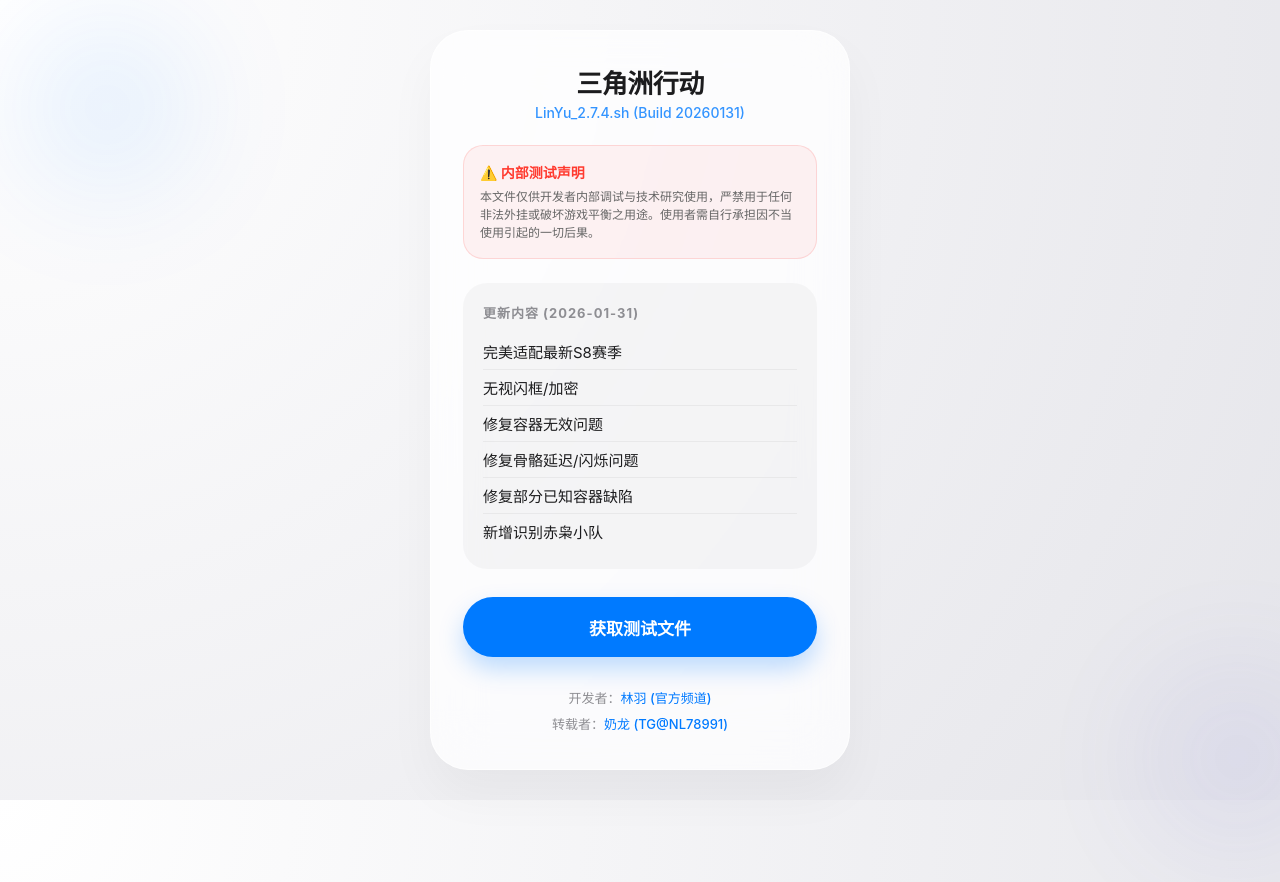
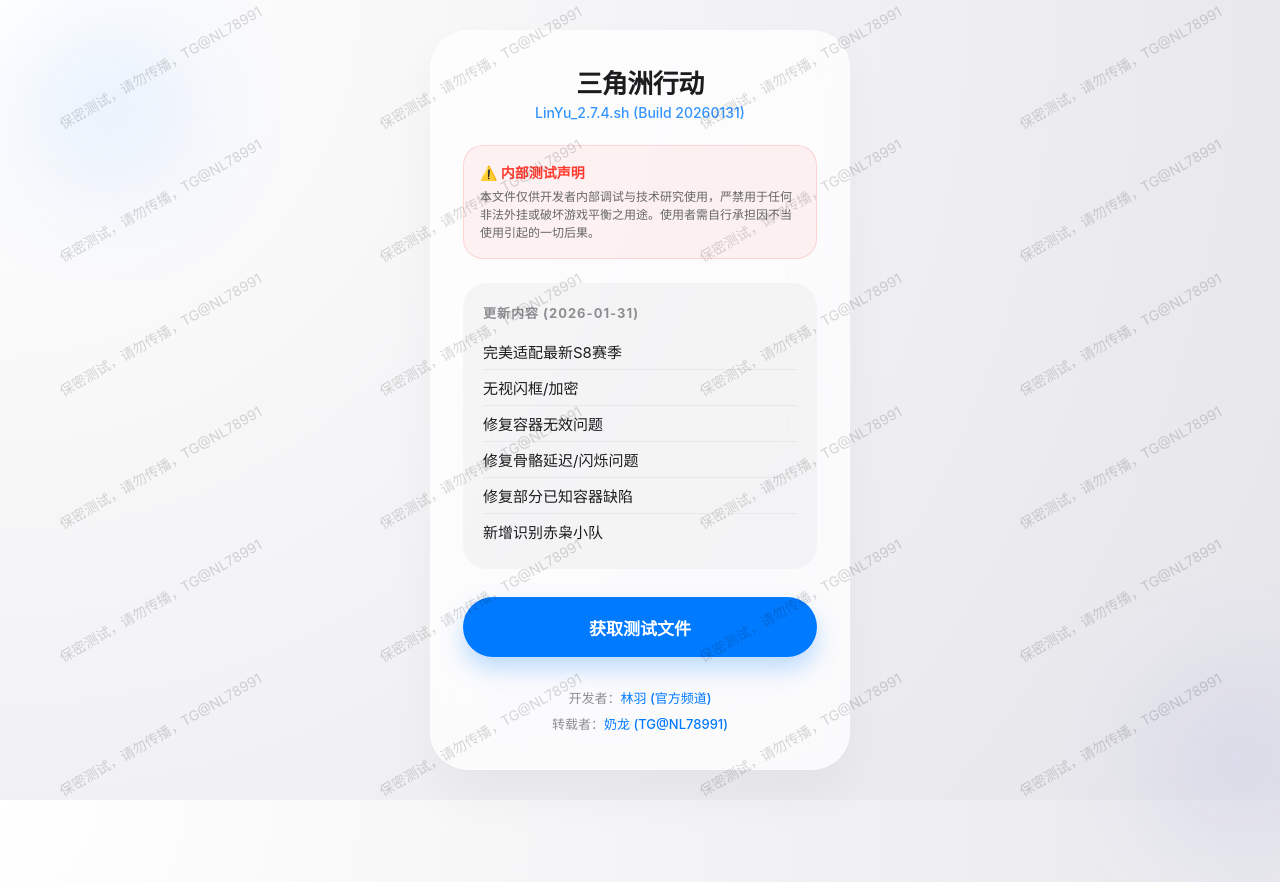
Before and after one commit to nailong78/LinYu_DF_Share, a plain HTML site: page index.html in a window 1280 px wide. Shown: the top 882 px of the page. Drawn offline with Linux system fonts and the light colour scheme.

Commit message:
Update index.html

```diff
--- a/index.html
+++ b/index.html
@@ -1,4 +1,3 @@
-
 <!DOCTYPE html>
 <html lang="zh-CN">
 <head>
@@ -25,7 +24,34 @@
             align-items: center;
             min-height: 100vh;
             padding: 20px;
-            overflow-x: hidden;
+            overflow: hidden; /* 防止水印导致滚动条 */
+            position: relative;
+        }
+
+        /* 水印层 */
+        .watermark-layer {
+            position: fixed;
+            top: 0;
+            left: 0;
+            width: 100vw;
+            height: 100vh;
+            display: grid;
+            grid-template-columns: repeat(4, 1fr);
+            grid-template-rows: repeat(6, 1fr);
+            pointer-events: none; /* 确保不影响点击 */
+            z-index: 9999;
+            opacity: 0.15; /* 调整可见度 */
+        }
+
+        .watermark-item {
+            display: flex;
+            align-items: center;
+            justify-content: center;
+            font-size: 14px;
+            color: #000;
+            white-space: nowrap;
+            transform: rotate(-30deg);
+            user-select: none;
         }
 
         /* 玻璃卡片主体 */
@@ -106,6 +132,18 @@
     </style>
 </head>
 <body>
+    <div class="watermark-layer" id="watermark">
+        <script>
+            const container = document.getElementById('watermark');
+            for (let i = 0; i < 24; i++) {
+                const div = document.createElement('div');
+                div.className = 'watermark-item';
+                div.innerText = '保密测试，请勿传播，TG@NL78991';
+                container.appendChild(div);
+            }
+        </script>
+    </div>
+
     <div class="orb" style="top: -50px; left: -50px;"></div>
     <div class="orb" style="bottom: -50px; right: -50px; background: radial-gradient(circle, #5856D6 0%, rgba(88,86,214,0) 70%);"></div>
 
```
